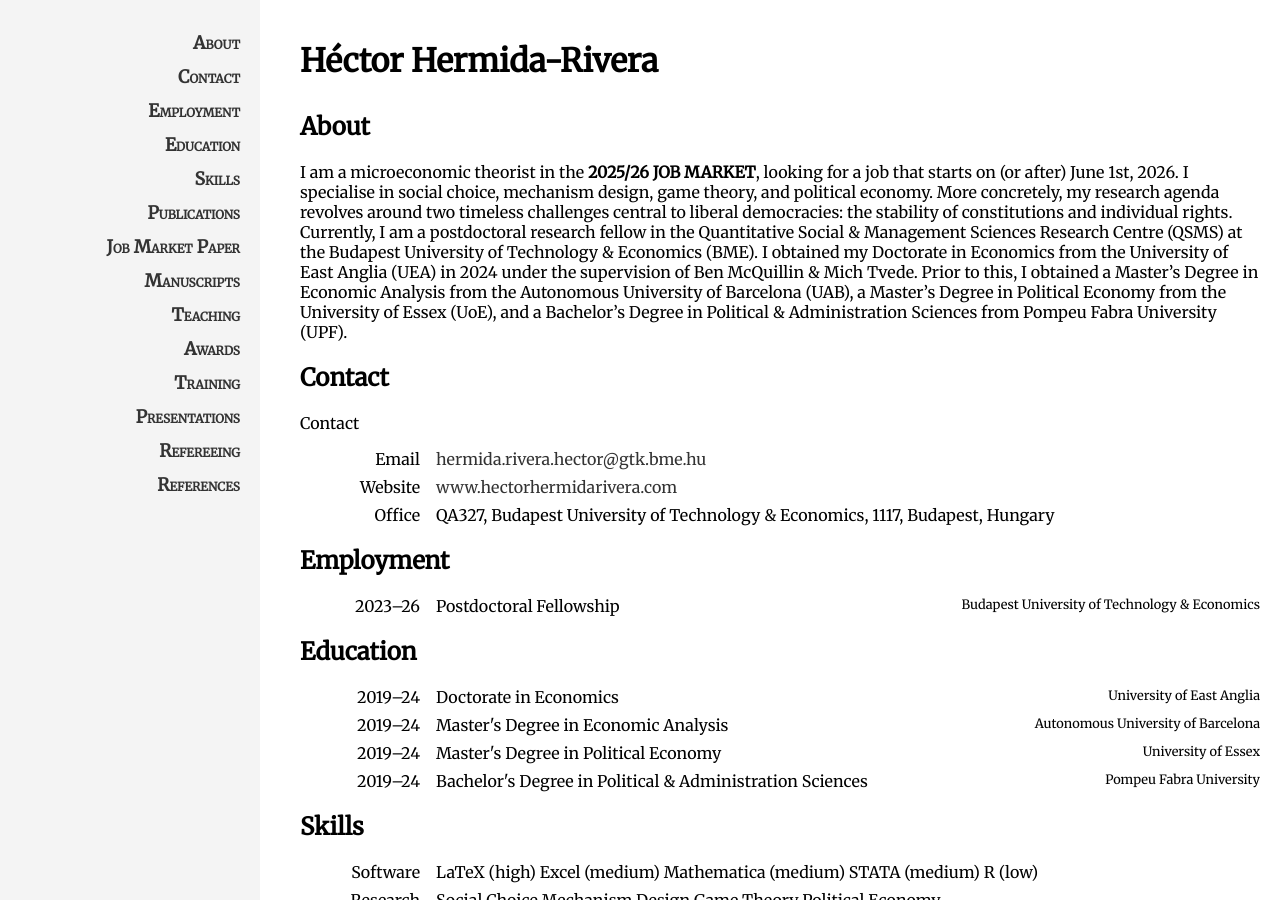
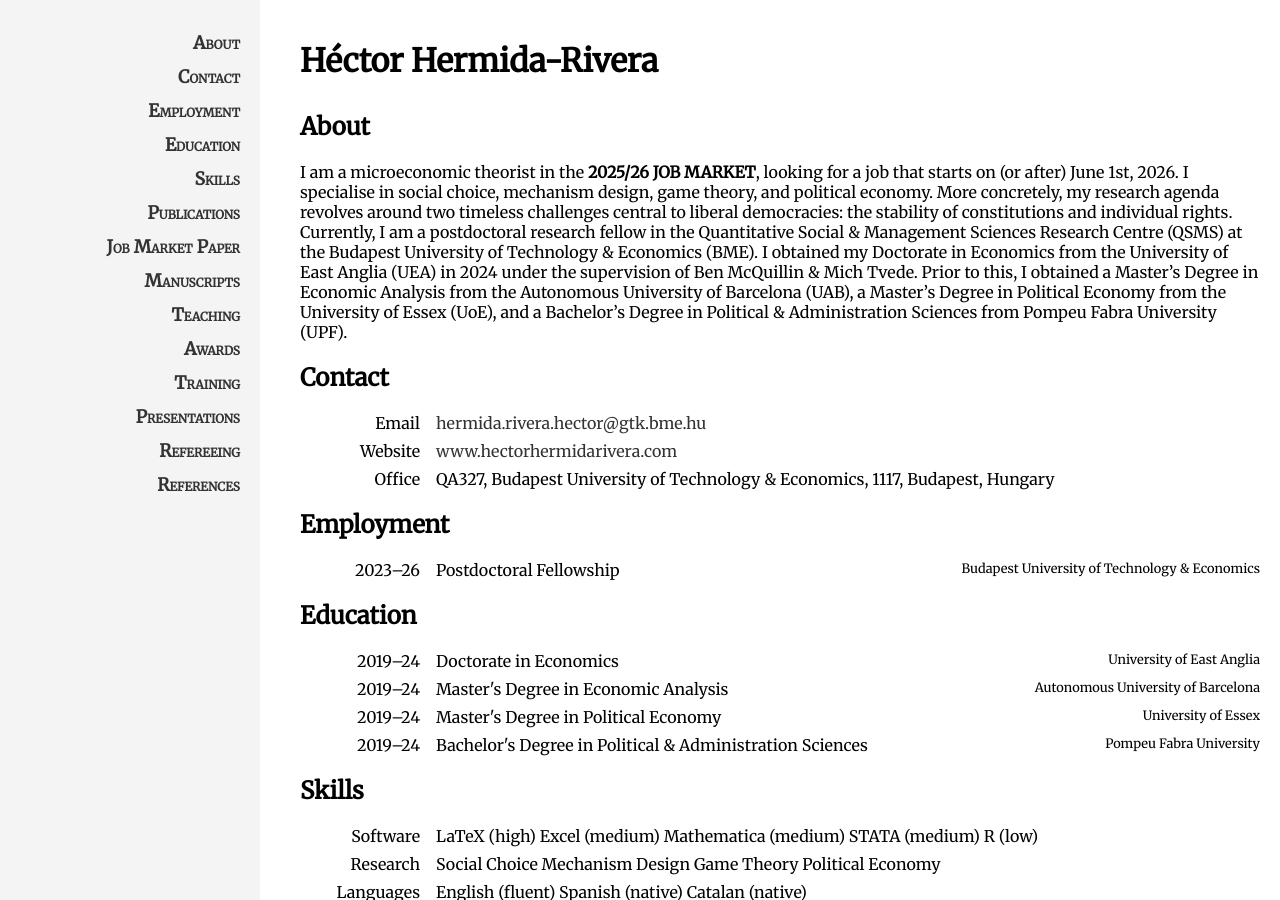
Before and after one commit to HectorHermidaRivera/hectorhermidarivera.github.io, a Jekyll site: the page built from index.md, in a window 1280 px wide and 900 px high. Built offline with Jekyll 4.4.1, drawn with Linux system fonts in a browser that asks for light colours.

Commit message:
Fix contact link in index.md

```diff
--- a/index.md
+++ b/index.md
@@ -9,7 +9,7 @@ title: Home
 I am a microeconomic theorist in the <b>2025/26 JOB MARKET</b>, looking for a job that starts on (or after) June 1st, 2026. I specialise in social choice, mechanism design, game theory, and political economy. More concretely, my research agenda revolves around two timeless challenges central to liberal democracies: the stability of constitutions and individual rights. Currently, I am a postdoctoral research fellow in the Quantitative Social & Management Sciences Research Centre (QSMS) at the Budapest University of Technology & Economics (BME). I obtained my Doctorate in Economics from the University of East Anglia (UEA) in 2024 under the supervision of Ben McQuillin & Mich Tvede. Prior to this, I obtained a Master's Degree in Economic Analysis from the Autonomous University of Barcelona (UAB), a Master's Degree in Political Economy from the University of Essex (UoE), and a Bachelor's Degree in Political & Administration Sciences from Pompeu Fabra University (UPF).
 
 ## Contact
-<a id="contact">Contact</a>
+<a id="contact"></a>
 
 <div class="two-column">
   <div class="label">Email</div>
```
